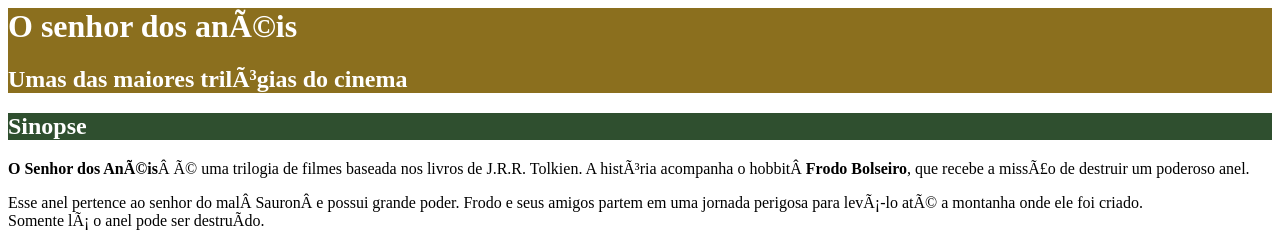
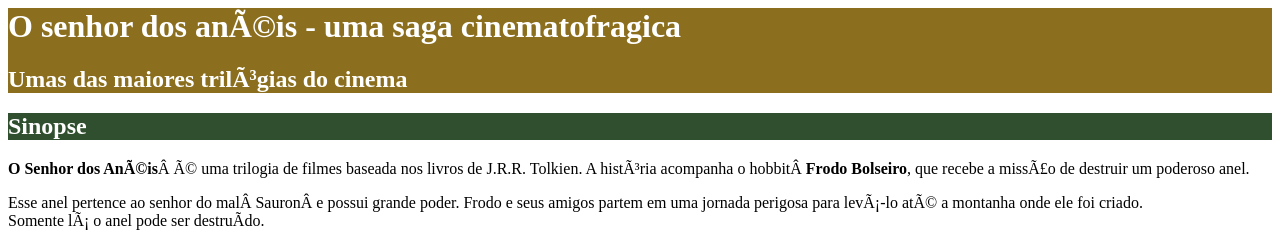
Before and after one commit to viniciusbomfim99/projeto_sitesenhordosaneis, a plain HTML site: page index.html in a window 1280 px wide. Shown: the top 247 px of the page. Drawn offline with Linux system fonts and the light colour scheme.

Commit message:
Update index.html

```diff
--- a/index.html
+++ b/index.html
@@ -17,7 +17,7 @@
         </style>
     </head>
 <div id="titulo_principal">
- <h1 id>O senhor dos anéis</h1>
+ <h1 id>O senhor dos anéis - uma saga cinematofragica</h1>
  <h2> Umas das maiores trilógias do cinema</h2>
 
 </div>
```
